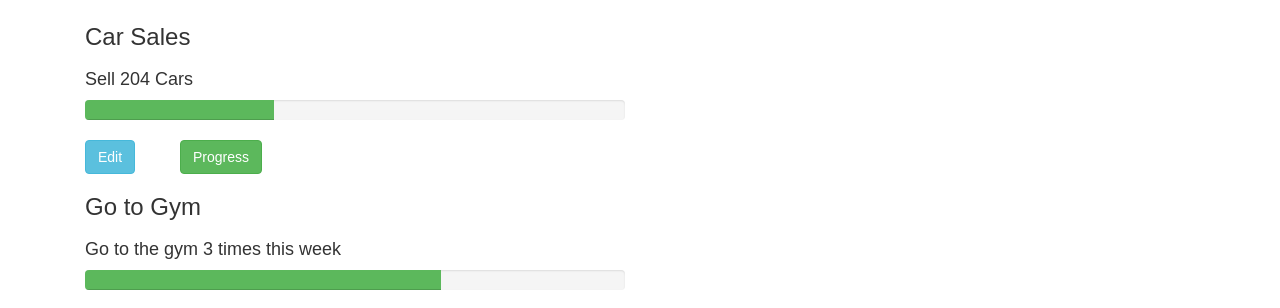
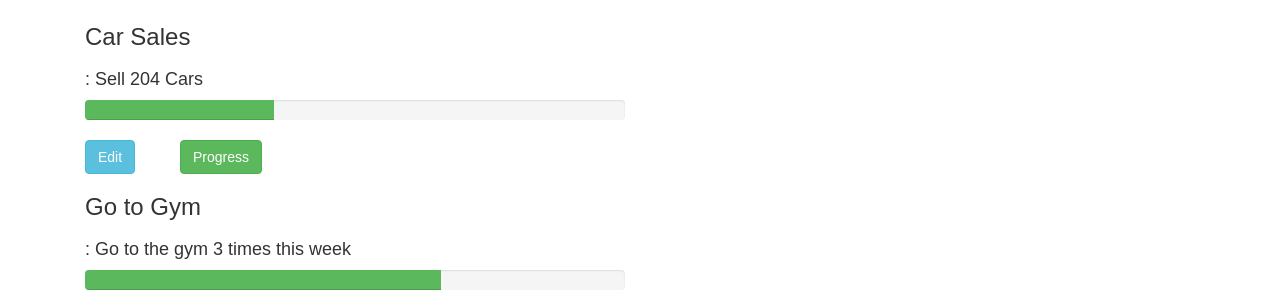
Before and after one commit to ossiggy/goal-tracker, a React (Create React App) app: page / in a window 1280 px wide. Shown: the part 189-497 px from the top of the page. Built offline with nearby package versions, Linux system fonts and the light colour scheme.

Commit message:
added type prop to goal to further define them

```diff
--- a/src/components/Goal.js
+++ b/src/components/Goal.js
@@ -3,6 +3,7 @@ import React from 'react';
 import {ProgressBar, Button, Grid, Row, Col} from 'react-bootstrap';
 
 export default function Goal(props){
+
   return(
     <Grid fluid={true}>
       <Row className="goal-container">
@@ -10,7 +11,7 @@ export default function Goal(props){
           <h3>{props.name}</h3>
         </Col>
         <Col className="goal-container-goal" md={12}>
-          <h4>{props.goal}</h4>
+          <h4>{props.type}: {props.goal}</h4>
         </Col>
       </Row>
       <Row className="goal-progress">
```
